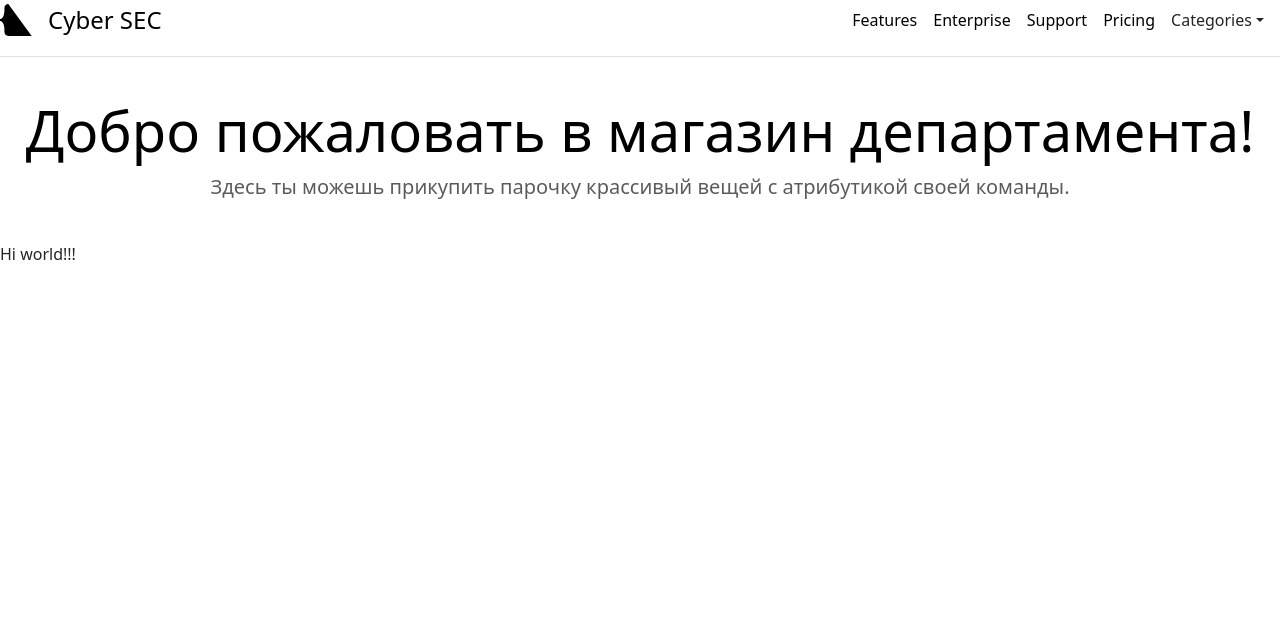
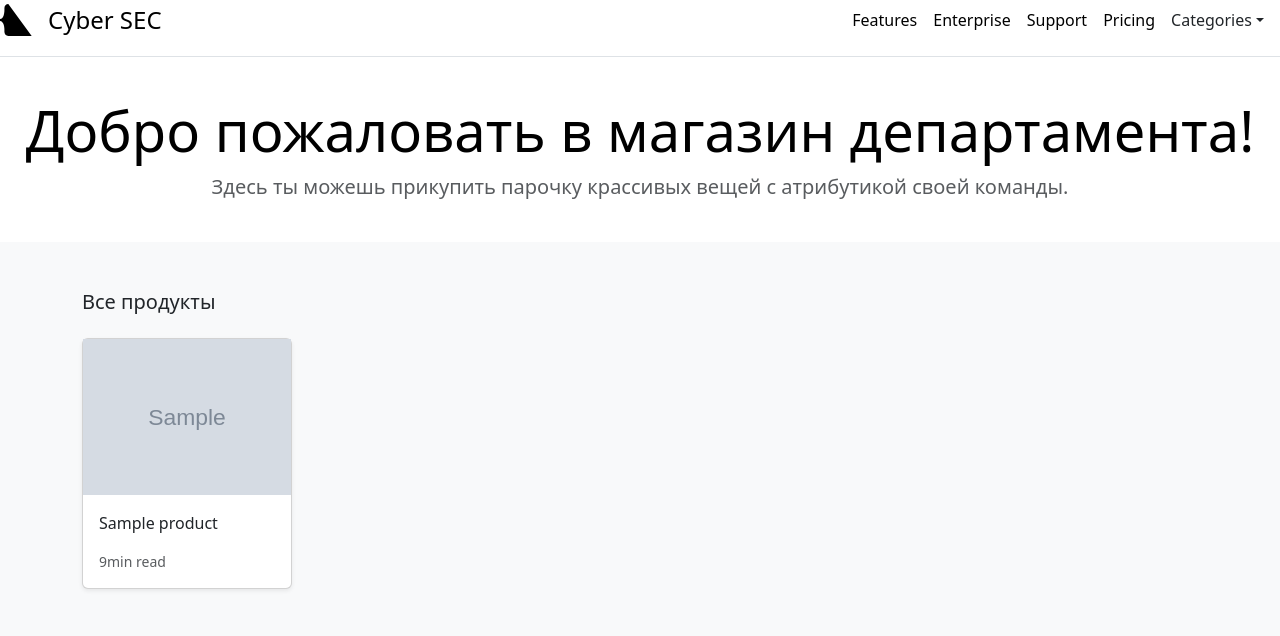
Before and after one commit to Fananad/shop_django, a Django app: page / in a window 1280 px wide. Shown: the top 636 px of the page. Run offline with Django 4.2, Linux system fonts and the light colour scheme; tables that the repository leaves empty hold one stand-in row (values such as "Sample post"); grey boxes marked "Sample" are stand-in pictures.

Commit message:
add home list

```diff
--- a/core/settings.py
+++ b/core/settings.py
@@ -63,6 +63,7 @@ TEMPLATES = [
                 'django.template.context_processors.request',
                 'django.contrib.auth.context_processors.auth',
                 'django.contrib.messages.context_processors.messages',
+                'store.views.categories',
             ],
         },
     },
--- a/store/models.py
+++ b/store/models.py
@@ -25,7 +25,7 @@ class Product(models.Model):
     author=models.CharField(max_length=255,default='admin')
     description=models.TextField(blank=True)
     image=models.ImageField(upload_to='image/')
-    price=models.DecimalField(max_digits=4,decimal_places=2)
+    price=models.DecimalField(max_digits=8,decimal_places=2)
     in_stock=models.BooleanField(default=True)
     is_active=models.BooleanField(default=True)
     created=models.DateTimeField(auto_now_add=True)
--- a/store/views.py
+++ b/store/views.py
@@ -2,6 +2,11 @@ from django.shortcuts import render
 from .models import *
 
 
+def categories(request):
+    return {
+        'categories': Category.objects.all()
+    }
+
 def all_products(request):
     products = Product.objects.all()
     return render(request, 'store/home.html', {'products': products})
--- a/templates/store/base.html
+++ b/templates/store/base.html
@@ -4,7 +4,7 @@
 
 <head>
     <meta charset="utf-8" />
-    <title>{% block title %}SberShop{% endblock %}</title>
+    <title>{% block title %}SberCyberShop{% endblock %}</title>
     <meta name="viewport" content="width=device-width, initial-scale=1">
     <link href="https://cdn.jsdelivr.net/npm/bootstrap@5.3.2/dist/css/bootstrap.min.css" rel="stylesheet" integrity="sha384-T3c6CoIi6uLrA9TneNEoa7RxnatzjcDSCmG1MXxSR1GAsXEV/Dwwykc2MPK8M2HN" crossorigin="anonymous">
     <script src="https://cdn.jsdelivr.net/npm/@popperjs/core@2.11.8/dist/umd/popper.min.js" integrity="sha384-I7E8VVD/ismYTF4hNIPjVp/Zjvgyol6VFvRkX/vR+Vc4jQkC+hVqc2pM8ODewa9r" crossorigin="anonymous"></script>
@@ -24,15 +24,15 @@
             <a class="me-3 py-2 link-body-emphasis text-decoration-none" href="#">Enterprise</a>
             <a class="me-3 py-2 link-body-emphasis text-decoration-none" href="#">Support</a>
             <a class="me-3 py-2 link-body-emphasis text-decoration-none" href="#">Pricing</a>
-            <a class="nav-link dropdown-toggle" href="#" id="navbarDropdown" role="button" data-bs-toggle="dropdown" aria-expanded="false">Сategories</a>
+            <div class="nav-item dropdown">
+              <a class="nav-link dropdown-toggle" href="#" id="navbarDropdown" role="button" data-bs-toggle="dropdown" aria-expanded="false">Categories</a>
+              <ul class="dropdown-menu" aria-labelledby="navbarDropdown">
+                  {% for category in categories %}
+                      <li><a class="dropdown-item" href="#">{{ category.name }}</a></li>
+                  {% endfor %}
+              </ul>
+          </div>
         </nav>
-
-
-        </div>
-
-        <div class="pricing-header p-3 pb-md-4 mx-auto text-center">
-          <h1 class="display-4 fw-normal text-body-emphasis">Добро пожаловать в магазин департамента!</h1>
-          <p class="fs-5 text-body-secondary">Здесь ты можешь прикупить парочку крассивый вещей с атрибутикой своей команды.</p>
         </div>
       </header>
     <div id="content">{% block content %} {% endblock %}</div>
--- a/templates/store/home.html
+++ b/templates/store/home.html
@@ -1,4 +1,37 @@
 {% extends "./base.html" %}
 {% load static %}
 {% block title %}Home{% endblock %}
-{% block content %}Hi world!!!{% endblock  %}
+{% block content %}
+<div class="pricing-header p-3 pb-md-4 mx-auto text-center">
+    <h1 class="display-4 fw-normal text-body-emphasis">Добро пожаловать в магазин департамента!</h1>
+    <p class="fs-5 text-body-secondary">Здесь ты можешь прикупить парочку крассивых вещей с атрибутикой своей команды.</p>
+  </div>
+
+  <div class="album py-5 bg-light">
+    <div class="container">
+
+      <div class="pb-3 h5">Все продукты</div>
+      <div class="row row-cols-1 row-cols-sm-2 row-cols-md-5 g-3">
+
+        {% for product in products %}
+
+        <div class="col">
+          <div class="card shadow-sm">
+            <img class="img-fluid" alt="Responsive image" src="{{ product.image.url }}">
+            <div class="card-body">
+              <p class="card-text">
+                <a class="text-dark text-decoration-none" href="{{ product.get_absolute_url }}">{{ product.title }}</a>
+              </p>
+              <div class="d-flex justify-content-between align-items-center">
+                <small class="text-muted">9min read</small>
+              </div>
+            </div>
+          </div>
+        </div>
+
+        {% endfor %}
+
+      </div>
+    </div>
+  </div>
+{% endblock  %}
```
Also changed, not shown: media/image/blue.jpg (added), media/image/cate.jpg (added), media/image/fox.jpg (added), media/image/fox_2.jpg (added), media/image/spider.jpg (added), media/image/women.jpg (added).
